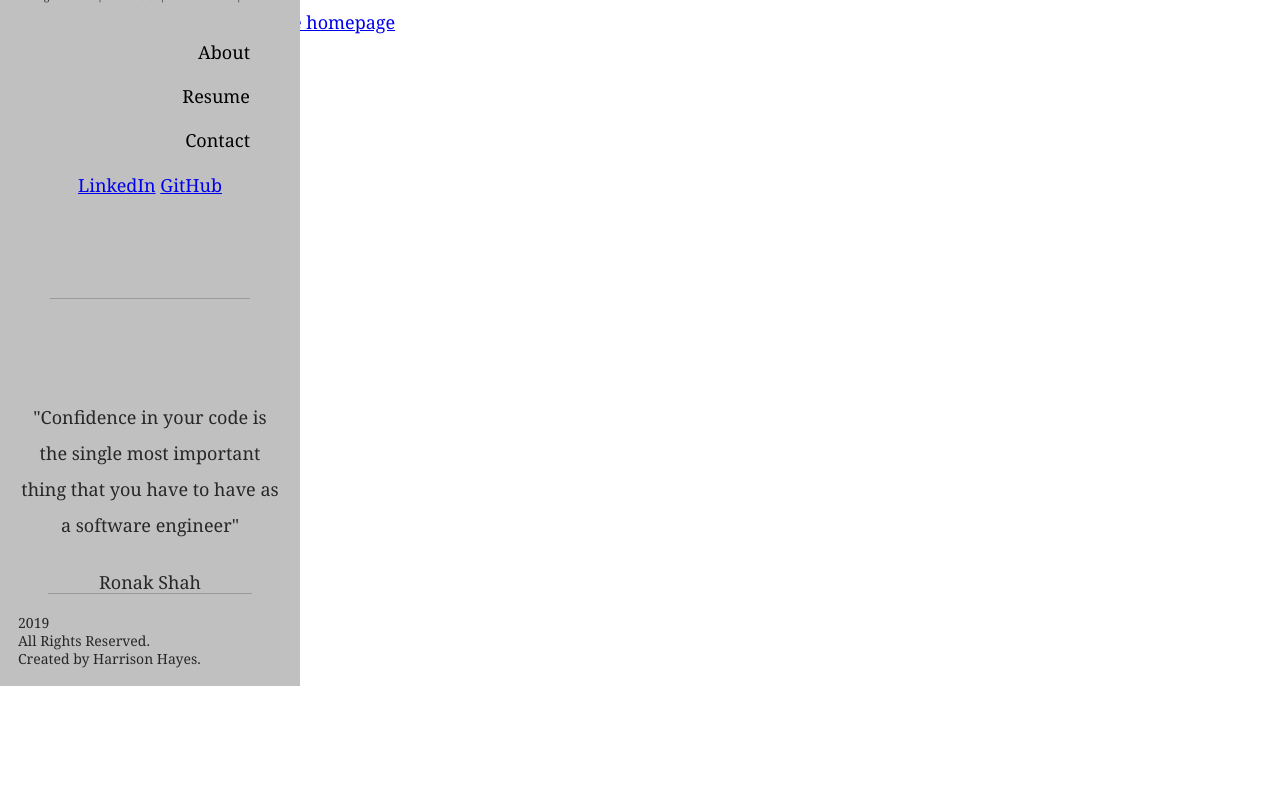
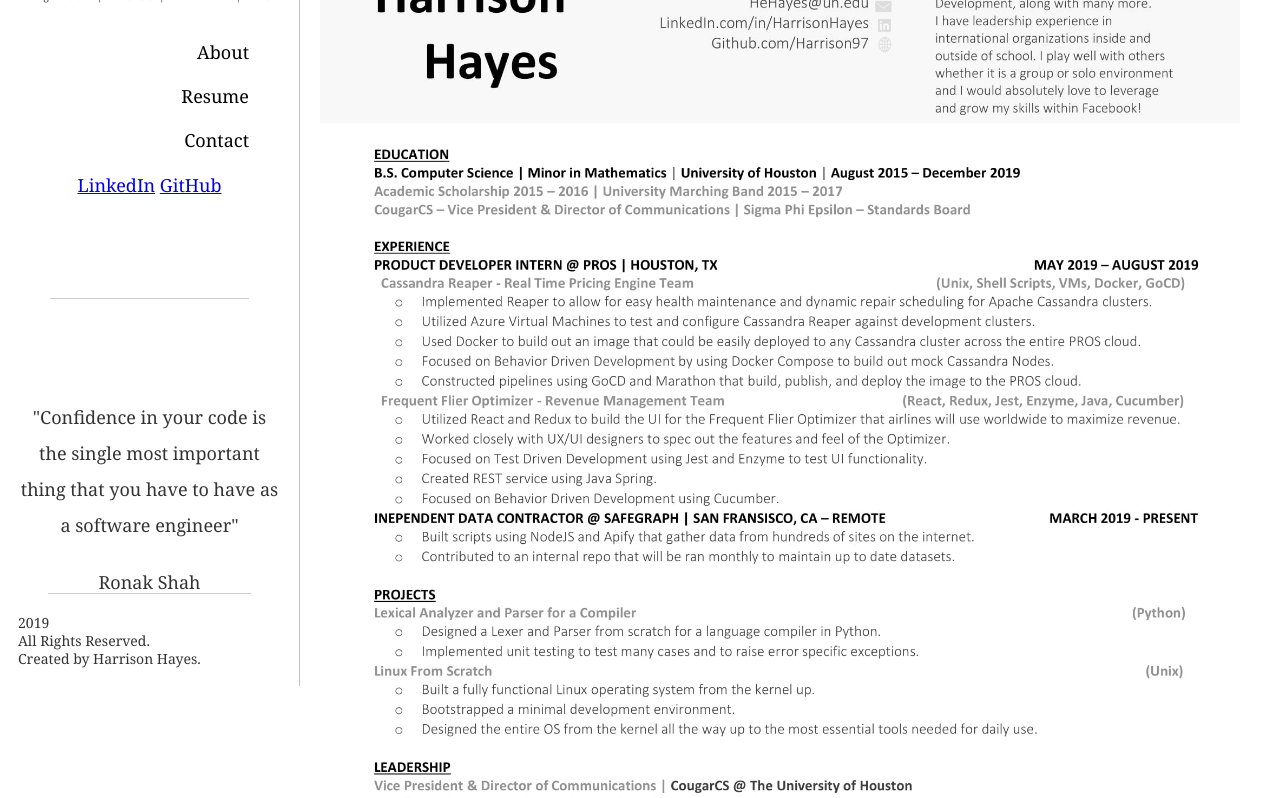
Before and after one commit to Harrison97/TheHarrisonHayes.com, a Gatsby site: page /resume in a window 1280 px wide. Shown: the part 114-912 px from the top of the page. Before the commit the page ends 800 px from the top, so only its background shows below. Built offline with nearby package versions, Linux system fonts and the light colour scheme; Gatsby itself is replaced by a stand-in of ours.

Commit message:
add resume

```diff
--- a/src/components/header.js
+++ b/src/components/header.js
@@ -7,13 +7,14 @@ import { HeaderPageLink } from './headerLinks';
 const Header = ({ siteTitle, sidebarQuote, sidebarQuoteAuthor }) => (
   <header
     style={{
-      background: 'silver',
+      background: 'white',
       marginBottom: '1.45rem',
       position: 'fixed',
       width: '300px',
       height: '100%',
       padding: '20px',
       paddingTop: '40px',
+      borderRight: '1px solid silver',
     }}
   >
     <div
--- a/src/components/layout.js
+++ b/src/components/layout.js
@@ -36,7 +36,7 @@ const Layout = ({ children }) => {
       />
       <div
         style={{
-          margin: '0 auto',
+          margin: '0 0 0 300px',
           maxWidth: 960,
           padding: '0px 1.0875rem 1.45rem',
           paddingTop: 0,
--- /dev/null
+++ b/src/components/myResume.js
@@ -0,0 +1,32 @@
+import React from 'react';
+import { useStaticQuery, graphql } from 'gatsby';
+import Img from 'gatsby-image';
+
+/*
+ * This component is built using `gatsby-image` to automatically serve optimized
+ * images with lazy loading and reduced file sizes. The image is loaded using a
+ * `useStaticQuery`, which allows us to load the image from directly within this
+ * component, rather than having to pass the image data down from pages.
+ *
+ * For more information, see the docs:
+ * - `gatsby-image`: https://gatsby.dev/gatsby-image
+ * - `useStaticQuery`: https://www.gatsbyjs.org/docs/use-static-query/
+ */
+
+const MyResume = () => {
+  const data = useStaticQuery(graphql`
+    query {
+      placeholderImage: file(relativePath: { eq: "Harrison.Hayes.Resume.jpg" }) {
+        childImageSharp {
+          fluid(maxWidth: 2000) {
+            ...GatsbyImageSharpFluid
+          }
+        }
+      }
+    }
+  `);
+
+  return <Img fluid={data.placeholderImage.childImageSharp.fluid} />;
+};
+
+export default MyResume;
--- a/src/pages/resume.js
+++ b/src/pages/resume.js
@@ -2,14 +2,15 @@ import React from 'react';
 import { Link } from 'gatsby';
 
 import Layout from '../components/layout';
+import MyResume from '../components/myResume';
 import SEO from '../components/seo';
 
 const Resume = () => (
   <Layout>
     <SEO title="Page two" />
-    <h1>Hi from the Resume page</h1>
-    <p>Welcome to the Resume page!</p>
-    <Link to="/">Go back to the homepage</Link>
+    <div style={{ align: 'right' }}>
+      <MyResume />
+    </div>
   </Layout>
 );
 
```
Also changed, not shown: src/images/Harrison.Hayes.Resume.jpg (added).
